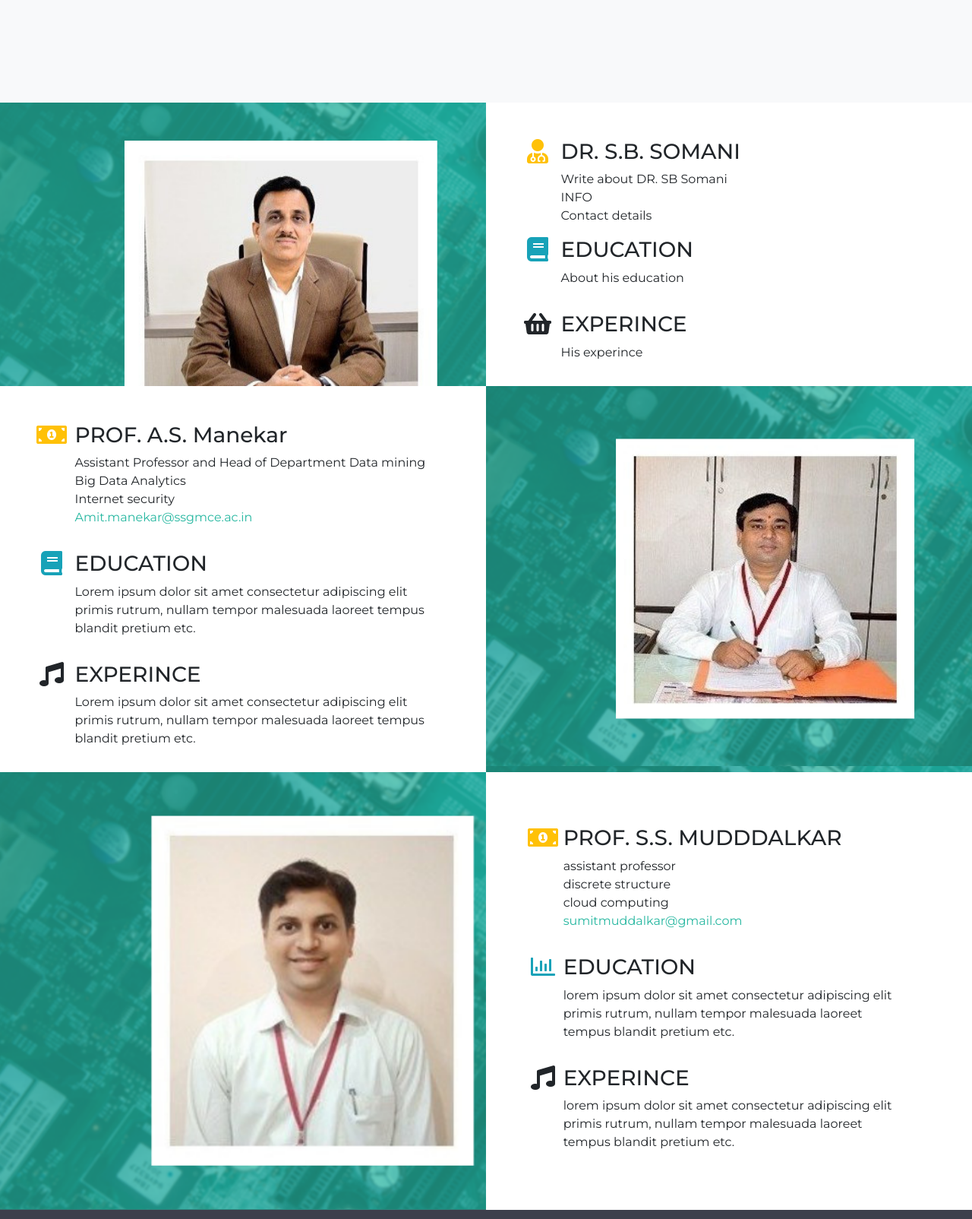
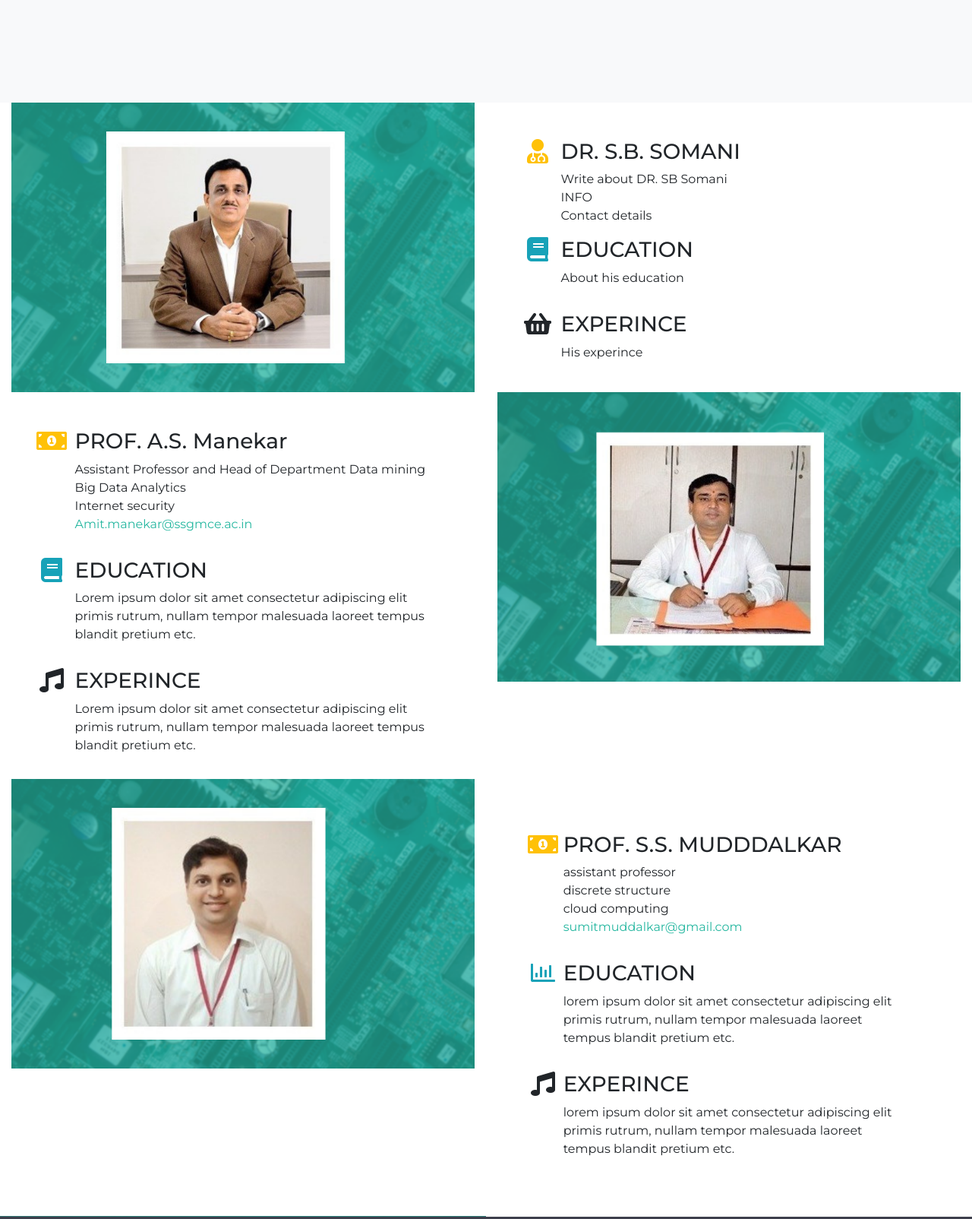
Before and after one commit to ViplavKhode/effective-template, a plain HTML site: page index.html in a window 1280 px wide. Shown: the part 3320-4924 px from the top of the page at 76% size. Drawn offline with nearby package versions, Linux system fonts and the light colour scheme.

Commit message:
changes done

```diff
--- a/index.html
+++ b/index.html
@@ -220,7 +220,7 @@
 
 <div class="da-mentors" id="mentors">
   <div class="row mx-0">
-    <div class="col-md-6 px-0 da-project-1" style="background-image: url('images/1somani sir.png');" data-aos="zoom-in"></div>
+    <div class="col-md-6 px-0 da-project-1"data-aos="zoom-in" class="img-fluid"><img src="images/1somani sir.png" class="container-fluid" alt="Nature" class="responsive"></div>
     <div class="col-md-6 pl-5 pt-5 pb-3">
       <div class="row">
         <div class="col-1 da-project-icon"><i class="text-warning fas fa-user-md fa-2x fa-fw"></i></div>
@@ -270,12 +270,12 @@
         </div>
       </div>
     </div>
-    <div class="col-md-6 px-0 da-project-2" style="background-image: url('images/manekarsir.png');" data-aos="zoom-in"></div>
+    <div class="col-md-6 px-0 da-project-1"data-aos="zoom-in" class="img-fluid"><img src="images/manekarsir.png" class="container-fluid" alt="Nature" class="responsive"></div>
   </div>
 </div>
 <div class="da-expertise">
   <div class="row mx-0">
-    <div class="col-md-6 px-0 da-exp-image" style="background-image: url('images/muddalkarsir.png');" data-aos="zoom-in"></div>
+      <div class="col-md-6 px-0 da-project-1"data-aos="zoom-in" class="img-fluid"><img src="images/muddalkarsir.png" class="container-fluid" alt="Nature" class="responsive"></div>
     <div class="col-md-6 da-exp-skills">
       <div class="container text-uppercase">
           <div class="row mb-3">
--- a/styles/main.css
+++ b/styles/main.css
@@ -198,3 +198,8 @@ a.credit {
 .da-section {
   padding: 100px 0;
 }
+.responsive {
+  width: 100%;
+  max-width: 400px;
+  height: auto;
+}
```
